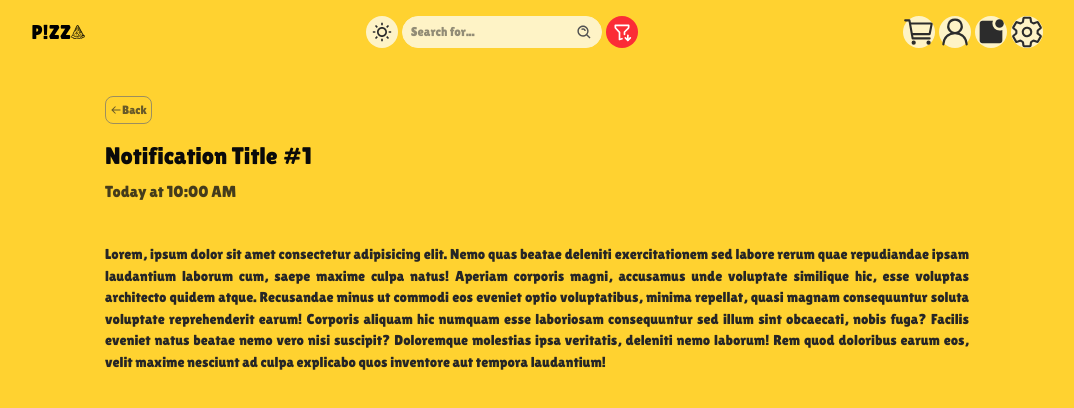
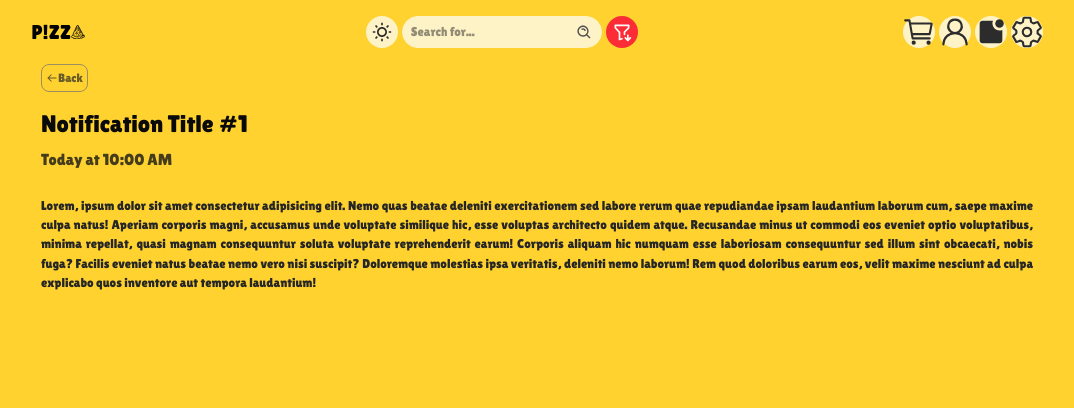
Before and after one commit to mahdibaderloo/fastfood, a React (Vite) app: page /notifications/1 in a window 1280 px wide. Shown: the top 408 px of the page, without its empty margins (103-1177 px from the left). Built offline with nearby package versions, Linux system fonts and the light colour scheme; data requests are answered from the project's data file.

Commit message:
responsive Notification (laptop size)

```diff
--- a/src/pages/Notification.tsx
+++ b/src/pages/Notification.tsx
@@ -8,7 +8,7 @@ function Notification() {
   return (
     <div>
       <Header classP="text-4xl dark:text-amber-300" showBackButton={true} />
-      <main className="p-4 pt-16 lg:pt-24 h-screen flex flex-col gap-2 sm:w-90 lg:w-[70%] sm:mx-auto">
+      <main className="p-4 pt-16 lg:pt-16 min-h-screen flex flex-col gap-2 sm:w-90 lg:w-[80%] sm:mx-auto">
         <BackButton />
         <h2 className="text-lg sm:text-xl lg:text-2xl text-neutral-950 dark:text-amber-300 lg:mt-2">
           Notification Title #{params.notificationId}
@@ -16,7 +16,7 @@ function Notification() {
         <p className="text-neutral-900/80 dark:text-amber-300/50 text-[0.7rem] sm:text-[0.8rem] lg:text-[1rem]">
           Today at 10:00 AM
         </p>
-        <p className="text-neutral-800 dark:text-amber-50/90 text-[0.6rem] sm:text-[0.7rem] lg:text-[0.9rem] mt-2 lg:mt-8  w-full text-justify">
+        <p className="text-neutral-800 dark:text-amber-50/90 text-[0.6rem] sm:text-[0.7rem] lg:text-[0.8rem] mt-2 lg:mt-4  w-full text-justify">
           Lorem, ipsum dolor sit amet consectetur adipisicing elit. Nemo quas
           beatae deleniti exercitationem sed labore rerum quae repudiandae ipsam
           laudantium laborum cum, saepe maxime culpa natus! Aperiam corporis
--- a/src/pages/Settings.tsx
+++ b/src/pages/Settings.tsx
@@ -11,7 +11,7 @@ function Settings() {
         classHeader="w-full flex items-center justify-center pt-4"
         pContent="Sett!ngs"
       />
-      <main className="overflow-y-scroll p-4 lg:pt-16 lg:scrollbar-hide lg:w-[80%] lg:mx-auto">
+      <main className="overflow-y-scroll p-4 lg:pt-16 lg:overflow-hidden lg:w-[80%] lg:mx-auto">
         <ToggleThemeBox />
         <div className="lg:flex lg:items-center lg:gap-4 lg:mt-6">
           <GeneralSettings />
```
